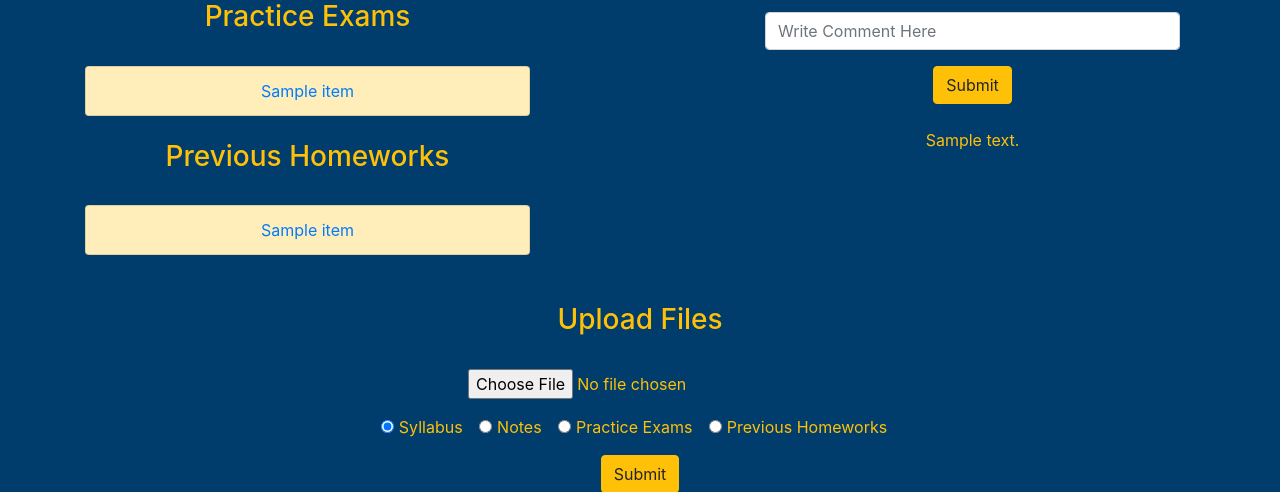
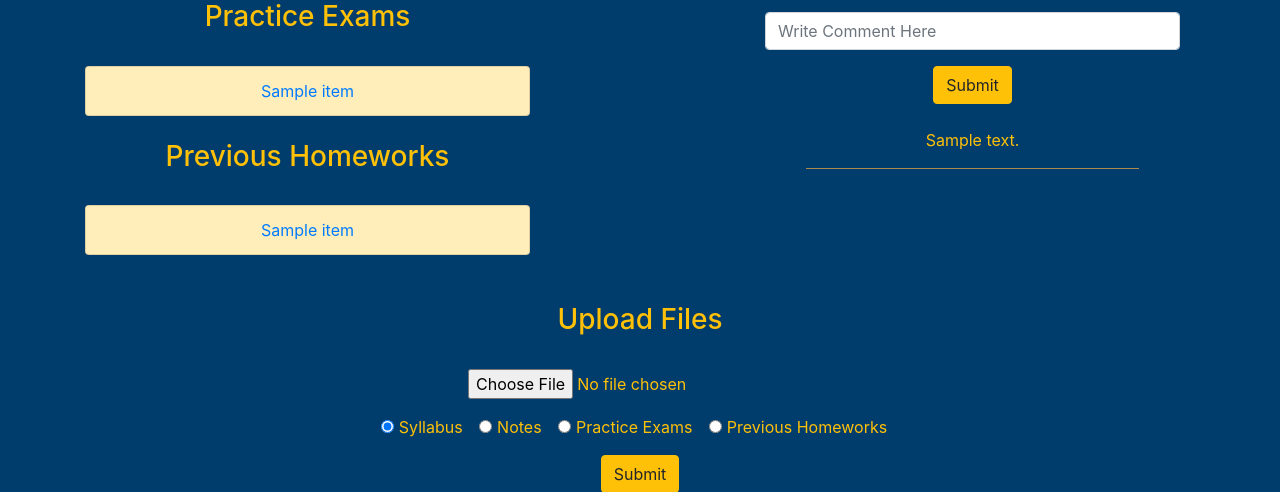
Before and after one commit to Error808/ClassNeeds, a Flask app: template ClassNeeds/templates/classDetails.html in a window 1280 px wide. Shown: the part 509-1001 px from the top of the page. Run offline with Flask 2, Linux system fonts and the light colour scheme; the template is opened without the code that fills it: most values are stand-ins (such as "Sample title", 1, 10 or a date in 2020); parts of the project's set-up code (start-up, migrations or seed data) failed here and were passed over; some libraries are stand-ins or nearby versions.

Commit message:
line between comments

```diff
--- a/ClassNeeds/templates/classDetails.html
+++ b/ClassNeeds/templates/classDetails.html
@@ -116,7 +116,7 @@
             <p> Sorry! No comments have been posted </p>
             {% else %}
             {% for item in commentList %}
-                <p> {{ item.comment }} </p>
+                <p> {{ item.comment }} </p> <hr color="#c09853" width="75%" size="3" noshade>
             {% endfor %}
             {% endif %}
 
```
